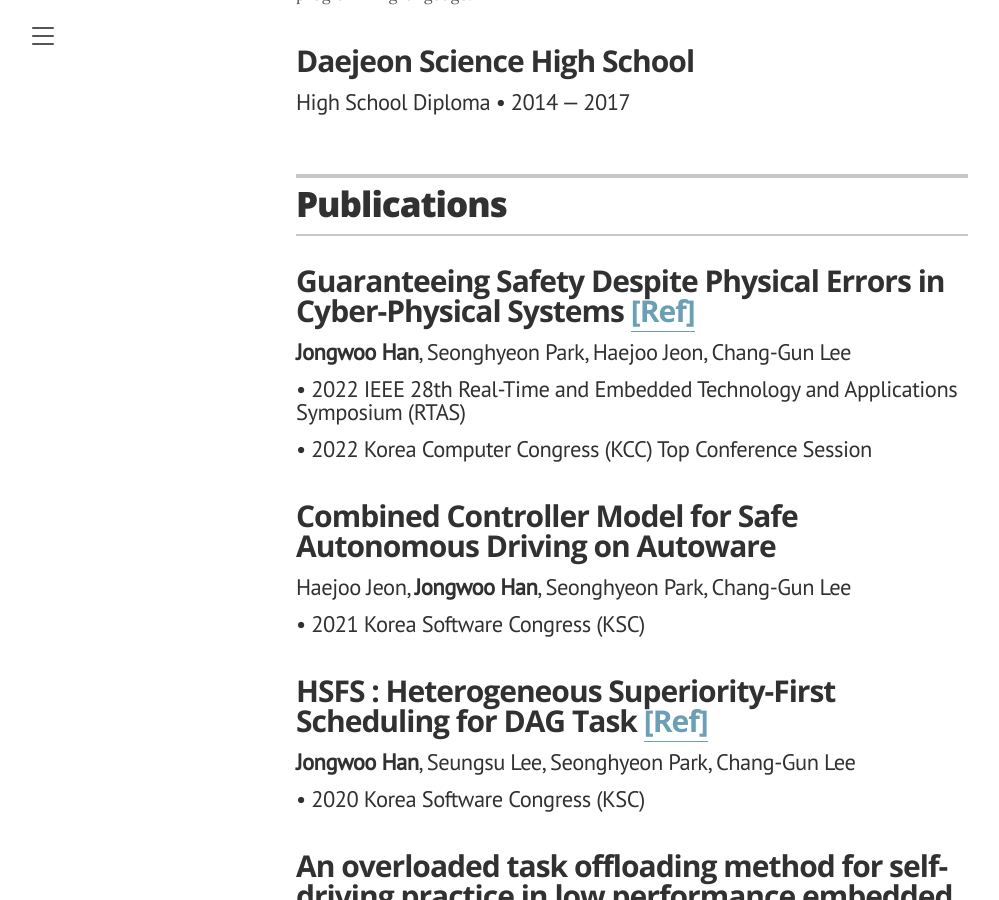
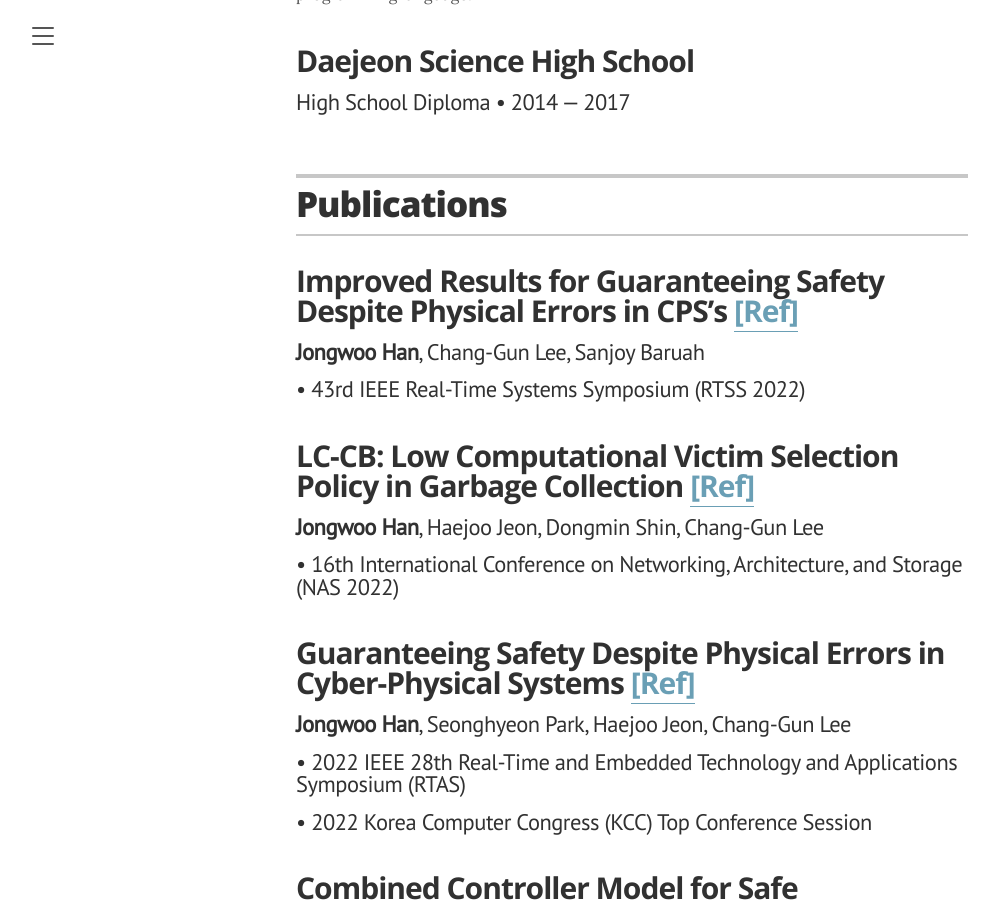
Before and after one commit to Spiraline/spiraline.github.io, a Jekyll site: the page built from index.markdown, in a window 1280 px wide and 900 px high, scrolled down 2548 px. Shown: the whole window, without its empty margins (8-1007 px from the left). Built offline with Jekyll 4.4.1, drawn with Linux system fonts in a browser that asks for light colours.

Commit message:
Add publications

```diff
--- a/_data/publication.yml
+++ b/_data/publication.yml
@@ -1,4 +1,18 @@
 # Papers
+
+# 2022 RTSS
+- title: "Improved Results for Guaranteeing Safety Despite Physical Errors in CPS’s"
+  author: <b>Jongwoo Han</b>, Chang-Gun Lee, Sanjoy Baruah
+  year: 2022
+  conference: 43rd IEEE Real-Time Systems Symposium (RTSS 2022)
+  url: ""
+
+# 2022 NAS
+- title: "LC-CB: Low Computational Victim Selection Policy in Garbage Collection"
+  author: <b>Jongwoo Han</b>, Haejoo Jeon, Dongmin Shin, Chang-Gun Lee
+  year: 2022
+  conference: 16th International Conference on Networking, Architecture, and Storage (NAS 2022)
+  url: ""
 
 # 2022 RTAS
 - title: "Guaranteeing Safety Despite Physical Errors in Cyber-Physical Systems"
```
